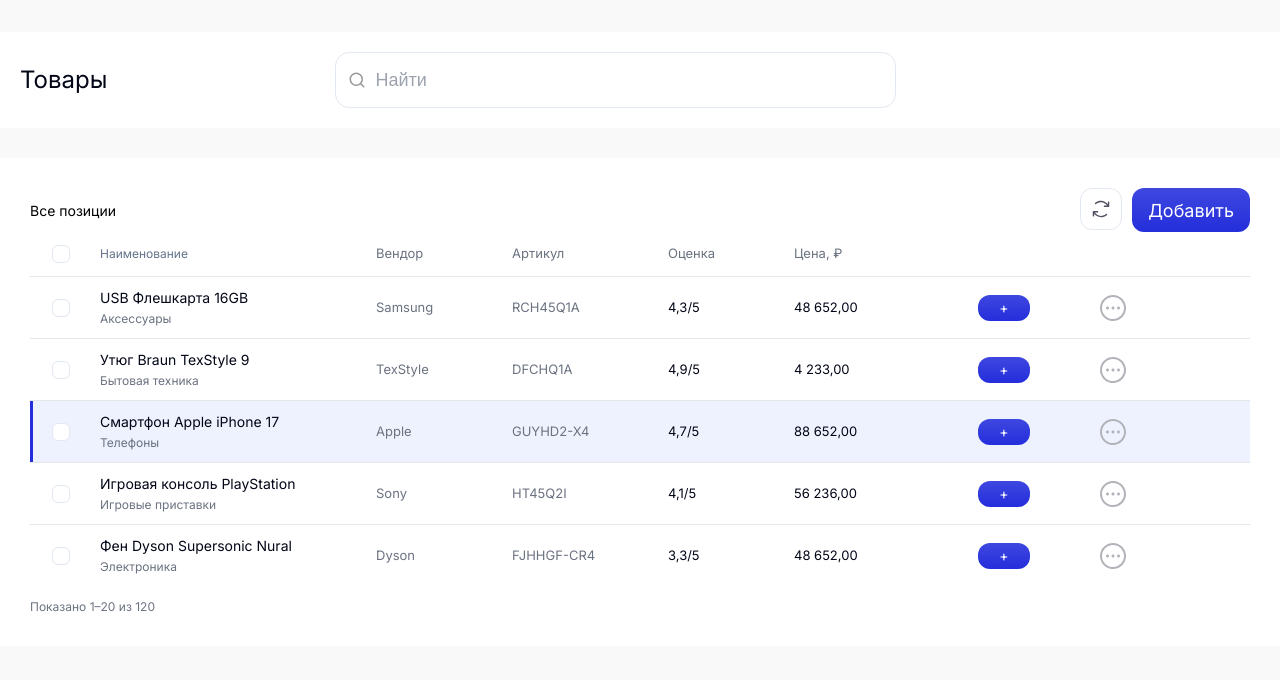
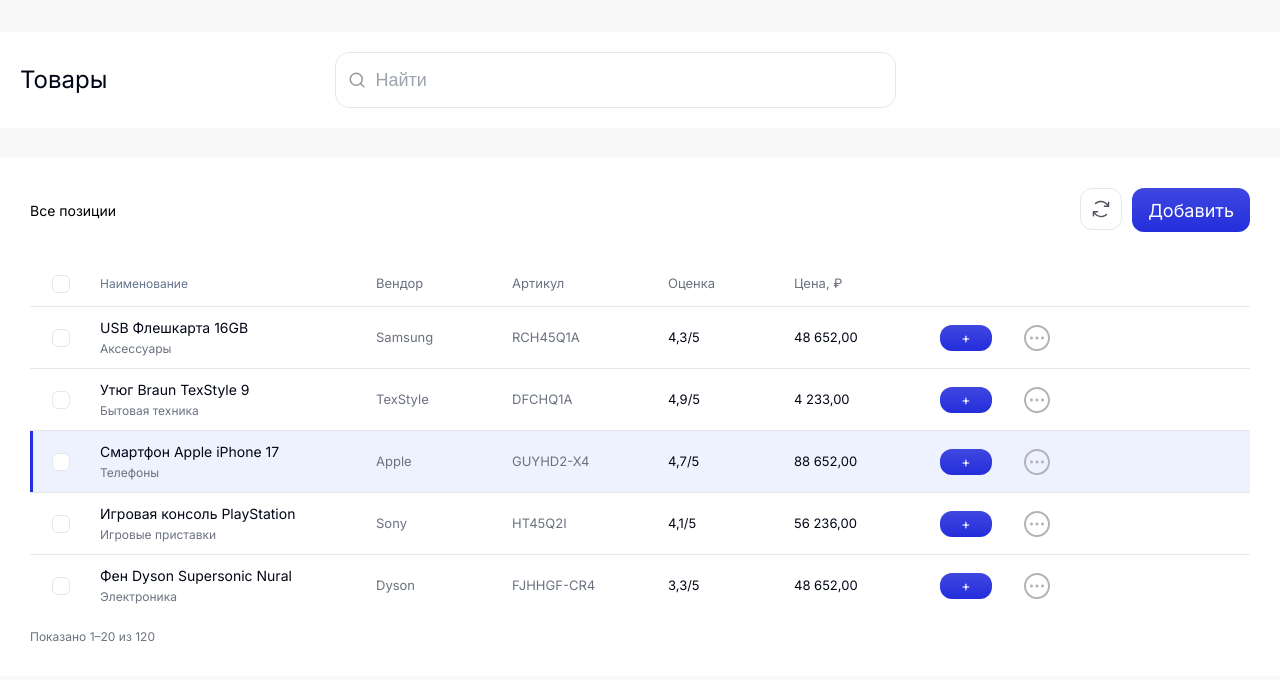
Before and after one commit to alekseiDeveloper1/react-challenge, a React (Vite) app: page / in a window 1280 px wide. Shown: the top 680 px of the page. Built offline with nearby package versions, Linux system fonts and the light colour scheme.

Commit message:
put the button where it belongs

```diff
--- a/src/features/products/ui/ProductsTable/ProductsTable.module.css
+++ b/src/features/products/ui/ProductsTable/ProductsTable.module.css
@@ -3,6 +3,7 @@
   background: white;
   padding: 30px;
 }
+
 .header {
   display: flex;
   align-items: center;
@@ -26,12 +27,15 @@
 .headerActions {
   display: flex;
   align-items: center;
-  justify-content: space-between
+  justify-content: space-between;
+  margin-bottom: 30px;
 }
+
 .headerActionsBtn {
   display: flex;
   gap: 10px;
 }
+
 .headerPrimaryButton {
   max-width: 170px;
   height: 44px;
@@ -166,3 +170,8 @@
   font-size: 12px;
   color: var(--color-text-secondary);
 }
+
+.btnWrap {
+  display: flex;
+  gap: 32px;
+}
--- a/src/features/products/ui/ProductsTable/ProductsTable.tsx
+++ b/src/features/products/ui/ProductsTable/ProductsTable.tsx
@@ -102,7 +102,6 @@
             <div className={styles.cellRating}>Оценка</div>
             <div className={styles.cellPrice}>Цена, ₽</div>
             <div className={styles.cellQuantity} />
-            <div className={styles.cellActions} />
           </div>
 
           {PRODUCTS.map((product, index) => (
@@ -125,7 +124,7 @@
               <div className={styles.cellSku}>{product.sku}</div>
               <div className={styles.cellRatingValue}>{product.rating}</div>
               <div className={styles.cellPriceValue}>{product.price}</div>
-
+              <div className={styles.btnWrap}>
                 <div className={styles.cellQuantity}>
                   <Button
                     variant="small"
@@ -144,6 +143,8 @@
                   </Button>
                 </div>
               </div>
+
+            </div>
           ))}
         </div>
 
```
Lines whose indentation alone changed are shown as unchanged.
